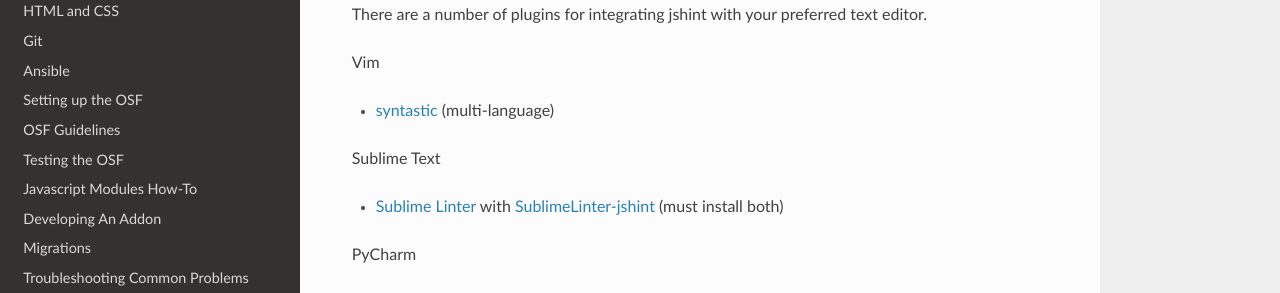
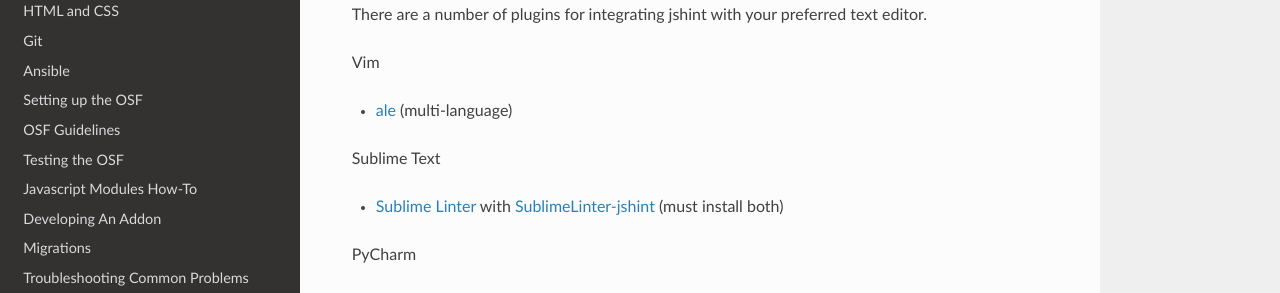
Before and after one commit to CenterForOpenScience/COSDev, a Sphinx documentation site: the page built from docs/style_guides/javascript.rst, in a window 1280 px wide and 900 px high, scrolled down 3933 px. Shown: the part 396-689 px from the top of the window. Built offline with Sphinx 7.4.7 and the Read the Docs theme 2.0.0, drawn with Linux system fonts in a browser that asks for light colours.

Commit message:
Also recommend ale for JS syntax checking

```diff
--- a/docs/style_guides/javascript.rst
+++ b/docs/style_guides/javascript.rst
@@ -229,7 +229,7 @@
 
 Vim
 
-- `syntastic <https://github.com/scrooloose/syntastic>`_ (multi-language)
+- `ale <https://github.com/w0rp/ale>`_ (multi-language)
 
 Sublime Text
 
```
